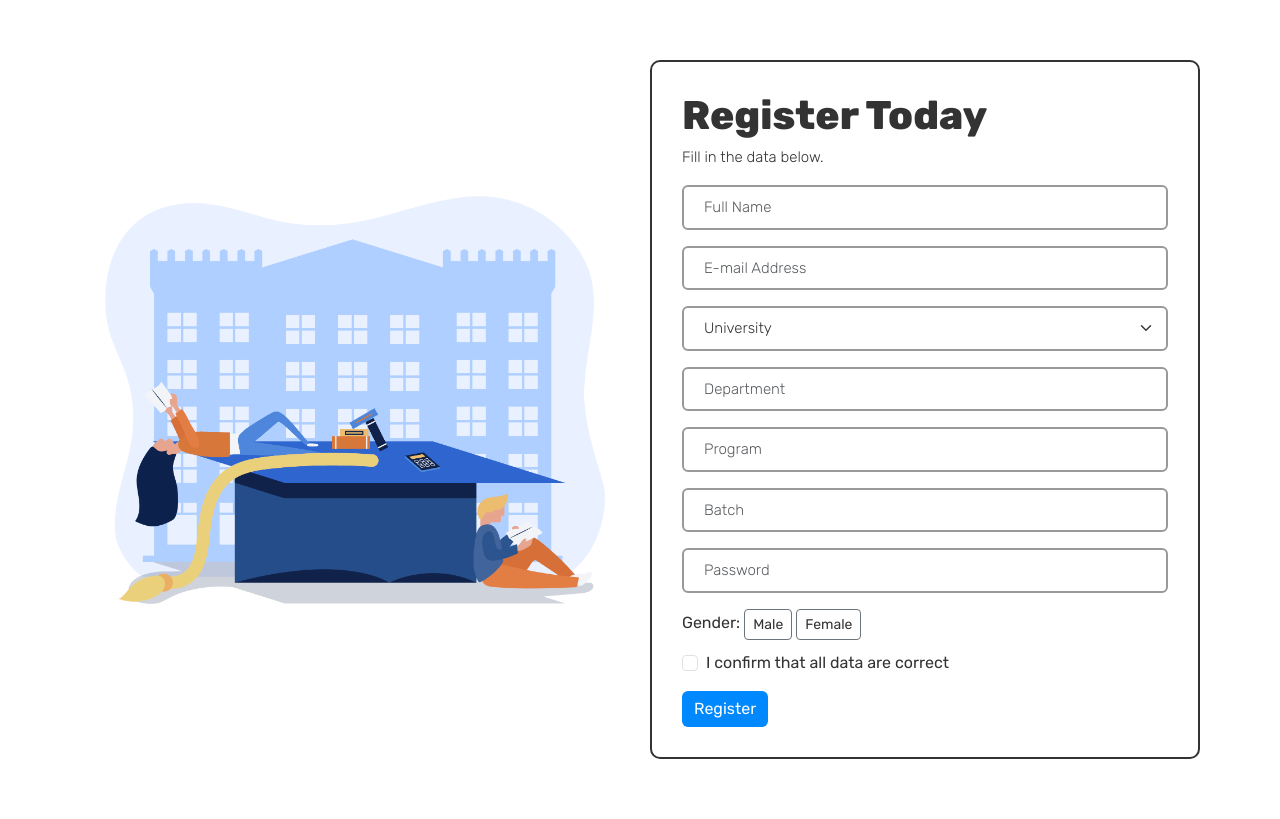
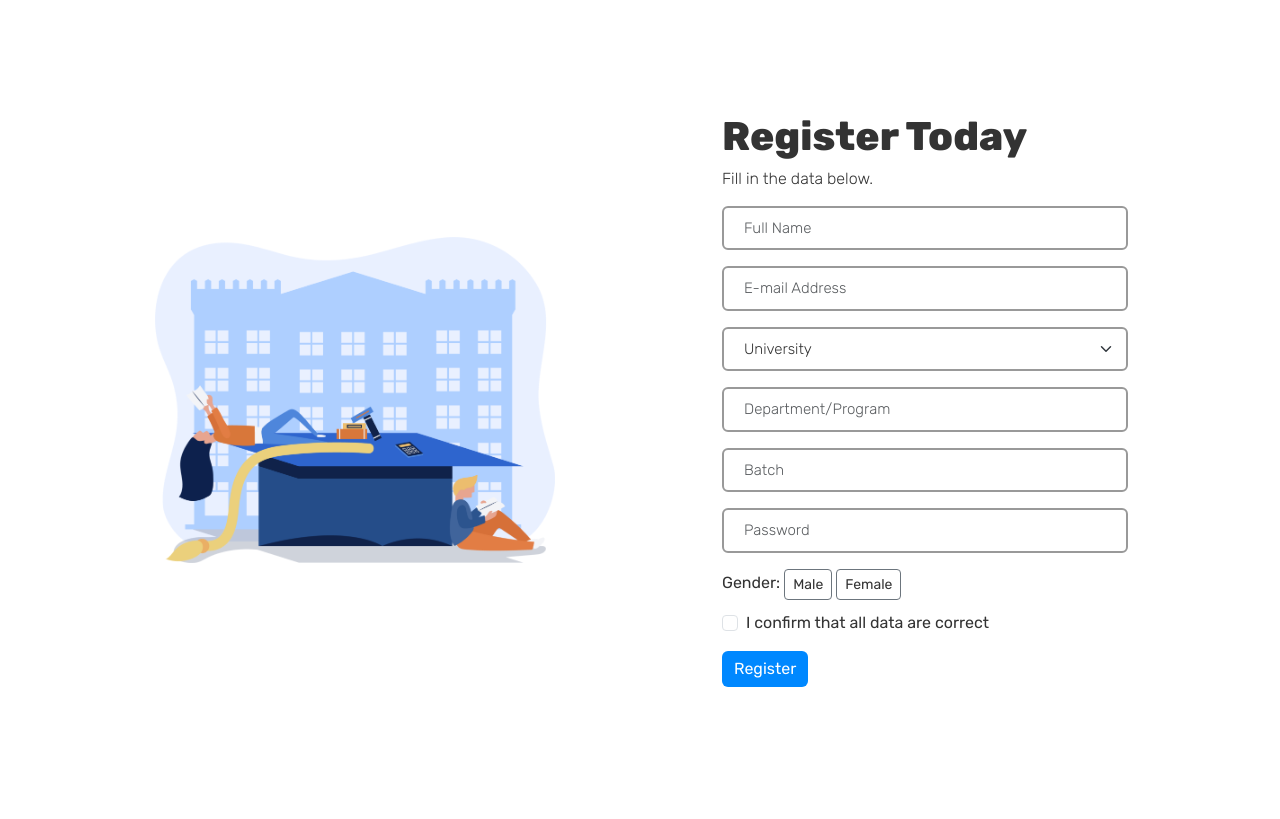
Before and after one commit to sakhadib/the_cr_mate, a PHP site: page /CRTable/index.html in a window 1280 px wide. After the commit the page ends 687 px from the top, so only its background shows below. Run offline with PHP 8.4, Linux system fonts and the light colour scheme.

Commit message:
fixed_smscreen

```diff
--- a/CRTable/index.html
+++ b/CRTable/index.html
@@ -21,14 +21,16 @@
     <div class="tr-formbody">
         <div class="container">
             <div class="row">
-                <div class="col-lg-6">
+                <div class="col-lg-6 d-none d-lg-block">
                     <div class="tr-formholder">
                         <img src="../images/CRM_Signup.png" class="signup-image">
                     </div>
                 </div>
 
-                <div class="col-lg-6">
+                <div class="col-lg-6 col-12">
                     <div class="tr-formholder">
+                        <div class="container-fluid">
+                            <div class="row">
                                 <div class="tr-formcontent">
                                     <div class="tr-formitems">
                                         <h3>Register Today</h3>
@@ -47,20 +49,15 @@
                                             <div class="col-md-12">
                                                 <select class="form-select mt-3" required>
                                                     <option selected disabled value="">University</option>
-                                            <!-- <option value="jweb">Junior Web Developer</option>
-                                            <option value="sweb">Senior Web Developer</option>
-                                            <option value="pmanager">Project Manager</option> -->
+                                                    <option value="IUT">Islamic University of Technology</option>
+                                                    <option value="BUET">Bangladesh University of Engineering and Technology</option>
+                                                    <option value="DU">Dhaka University</option>
                                              </select>
                                             </div>
                                             <div class="col-md-12">
-                                        <input type="text" class="form-control" name="department" placeholder="Department" required>
+                                                <input type="text" class="form-control" name="department" placeholder="Department/Program" required>
                                                 <div class="valid-feedback">Department field is valid!</div>
                                                 <div class="invalid-feedback">Department field cannot be blank!</div>
-                                    </div>
-                                    <div class="col-md-12">
-                                        <input type="text" class="form-control" name="program" placeholder="Program" required>
-                                        <div class="valid-feedback">Program field is valid!</div>
-                                        <div class="invalid-feedback">Program field cannot be blank!</div>
                                             </div>
                                             <div class="col-md-12">
                                                 <input type="text" class="form-control" name="batch" placeholder="Batch" required>
@@ -100,5 +97,7 @@
                     </div>
                 </div>
             </div>
+        </div>
+    </div>
 </body>
 </html>
--- a/CRTable/style.css
+++ b/CRTable/style.css
@@ -18,36 +18,34 @@ body{
 }
 
 .signup-image{
-    width: 500px;
+    width: 400px;
 }
 
 .tr-formcontent{
+    display: flex;
     position: relative;
     text-align: center;
-    display: flex;
-    -webkit-justify-content: center;
     justify-content: center;
-    -webkit-align-items: center;
     align-items: center;
     padding: 60px;
     font-family: 'Rubik', sans-serif;
 }
+@media (max-width: 550px){
+    .tr-formcontent{
+        padding: 20px;
+    }
+}
 
 .tr-formitems{
-    border: 2px solid #333;
-    padding: 30px;
     display: inline-block;
-    min-width: 550px;
-    -webkit-border-radius: 10px;
-    -moz-border-radius: 10px;
-    border-radius: 10px;
     text-align: left;
-    -webkit-transition: all 0.4s ease;
     transition: all 0.4s ease;
     /* background-color: #ff606e; */
+    min-height: 50vh;
+    padding: 10px;
 }
 
-.tr-formcontent h3 {
+ .tr-formcontent h3 {
     color: #333;
     text-align: left;
     font-size: 40px;
@@ -63,7 +61,7 @@ body{
 .tr-formcontent p {
     color: #333;
     text-align: left;
-    font-size: 15px;
+    font-size: 16px;
     font-weight: 300;
     line-height: 15px;
     margin-bottom: 20px;
@@ -85,7 +83,6 @@ body{
     font-size: 15px;
     font-weight: 300;
     color: #333;
-    -webkit-transition: all 0.3s ease;
     transition: all 0.3s ease;
     margin-top: 16px;
 }
@@ -105,15 +102,15 @@ body{
 .btn-primary:hover, .btn-primary:focus, .btn-primary:active{
     /* background-color: #444749; */
     background-color: #0088ff;
-    outline: none !important;
-    border: none !important;
+    outline: none;
+    border: none;
     /* scale: 1.1; */
     box-shadow: 0 0 10px rgba(0, 0, 0, .4);
     transition: all 0.3s ease;
 }
 
 .tr-formcontent textarea {
-    position: static !important;
+    position: static;
     width: 100%;
     padding: 8px 20px;
     border-radius: 6px;
@@ -126,21 +123,14 @@ body{
     outline: none;
     resize: none;
     height: 120px;
-    -webkit-transition: none;
     transition: none;
     margin-bottom: 14px;
 }
 
 .tr-formcontent textarea:hover, .tr-formcontent textarea:focus {
     border: 0;
-    background-color: #ebeff8;
+    background-color: #073cb7;
     color: #8D8D8D;
-}
-
-
-.mv-up{
-    margin-top: -9px !important;
-    margin-bottom: 8px !important;
 }
 
 .invalid-feedback{
```
Lines whose indentation alone changed are shown as unchanged.
